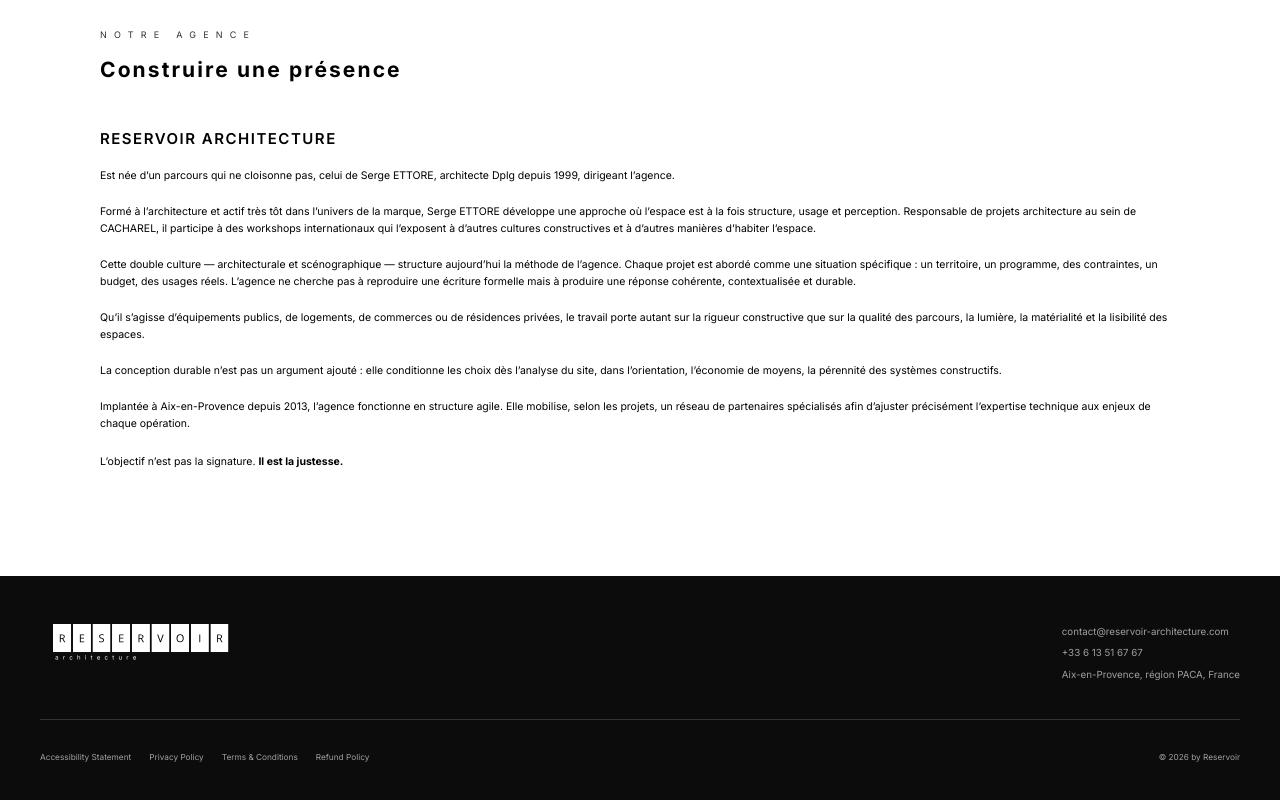
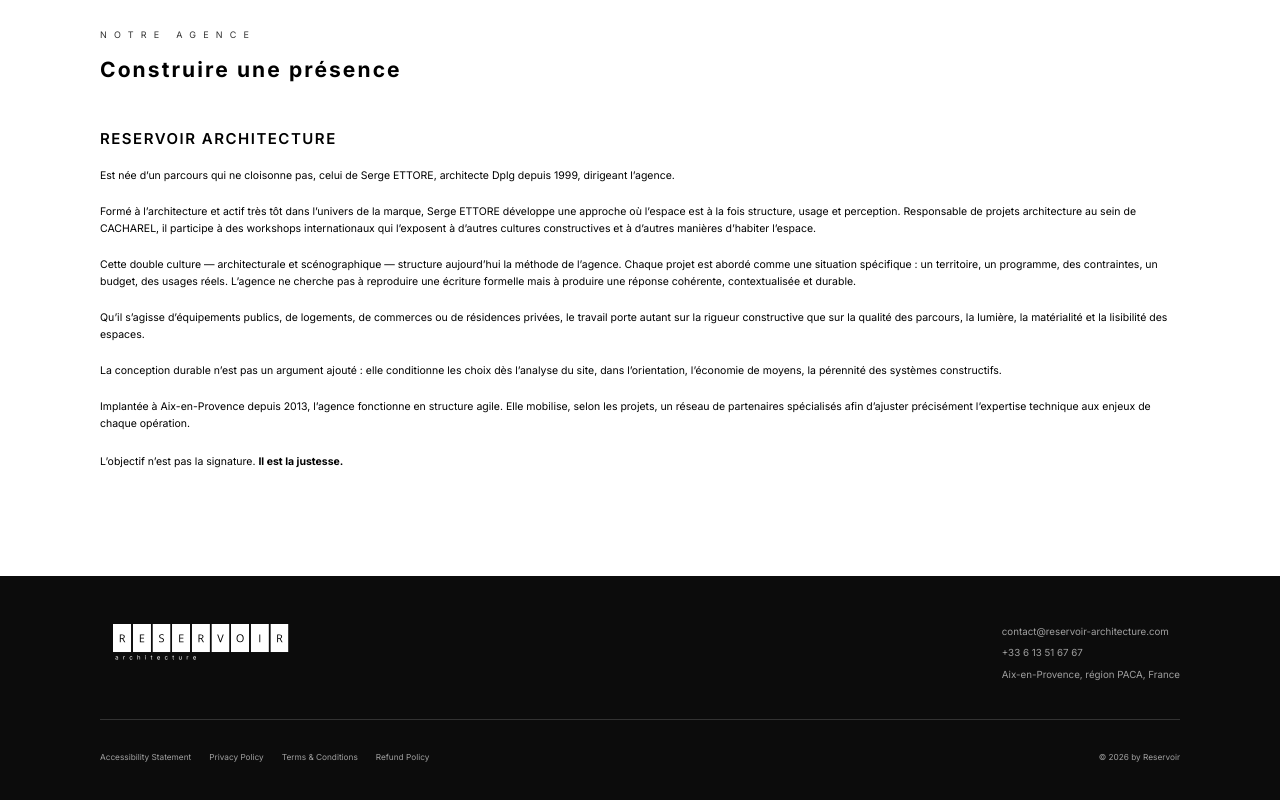
Before and after one commit to Alcinoos00/WEBSITE---Reservoir-Architecture, a Next.js app: page / in a window 1280 px wide. Shown: the part 414-1214 px from the top of the page. Built offline with nearby package versions, Linux system fonts and the light colour scheme.

Commit message:
ui: align footer content width with page content
Co-Authored-By: Claude Opus 4.7 (1M context) <noreply@anthropic.com>

```diff
--- a/components/footer.css
+++ b/components/footer.css
@@ -3,7 +3,7 @@
     background-color: #0c0c0c;
     /* Deep dark background */
     color: #fff;
-    padding: 4rem 3rem;
+    padding: 4rem 1.5rem;
     z-index: 100;
 }
 
@@ -11,7 +11,7 @@
     display: flex;
     justify-content: space-between;
     align-items: flex-start;
-    max-width: 100rem;
+    max-width: 90rem;
     margin: 0 auto 3rem auto;
 }
 
@@ -40,7 +40,7 @@
 .footer-divider {
     height: 0.0625rem;
     background-color: #333;
-    max-width: 100rem;
+    max-width: 90rem;
     margin: 0 auto 2rem auto;
 }
 
@@ -48,7 +48,7 @@
     display: flex;
     justify-content: space-between;
     align-items: center;
-    max-width: 100rem;
+    max-width: 90rem;
     margin: 0 auto;
 }
 
```
